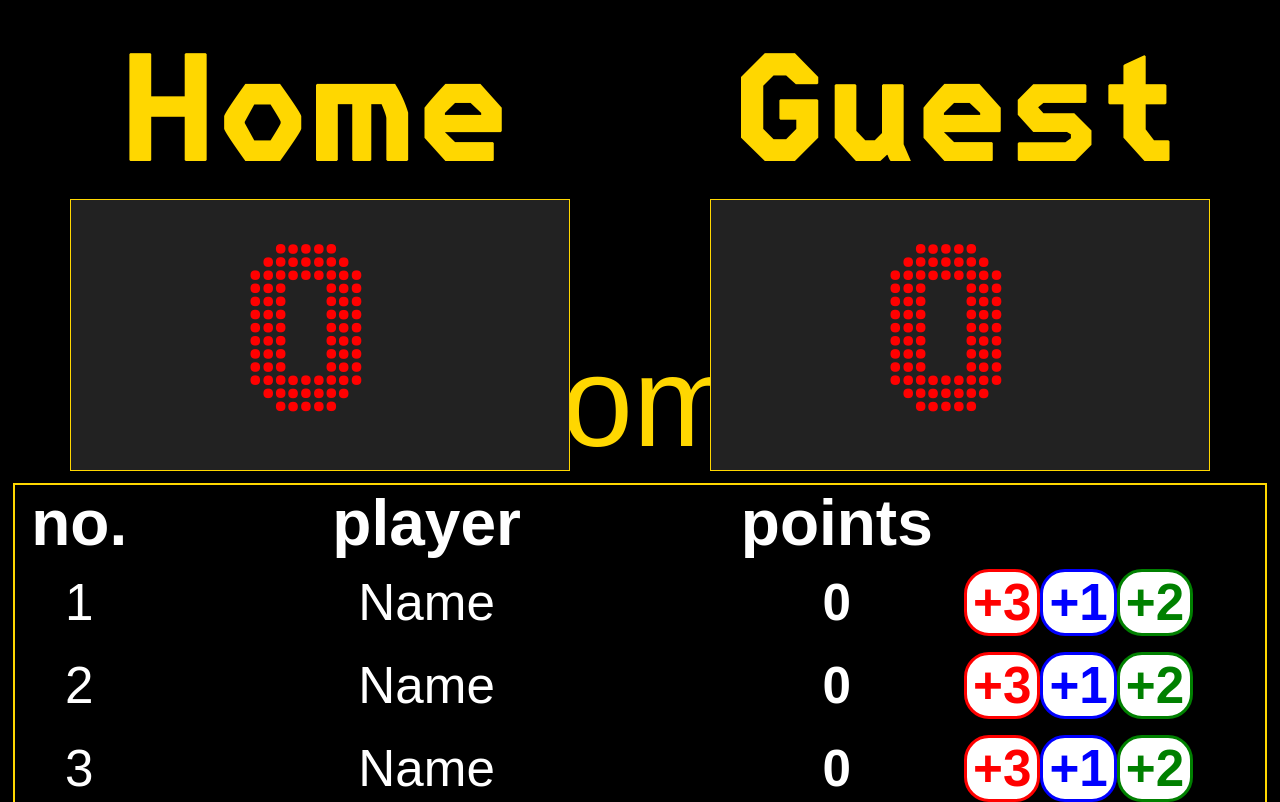
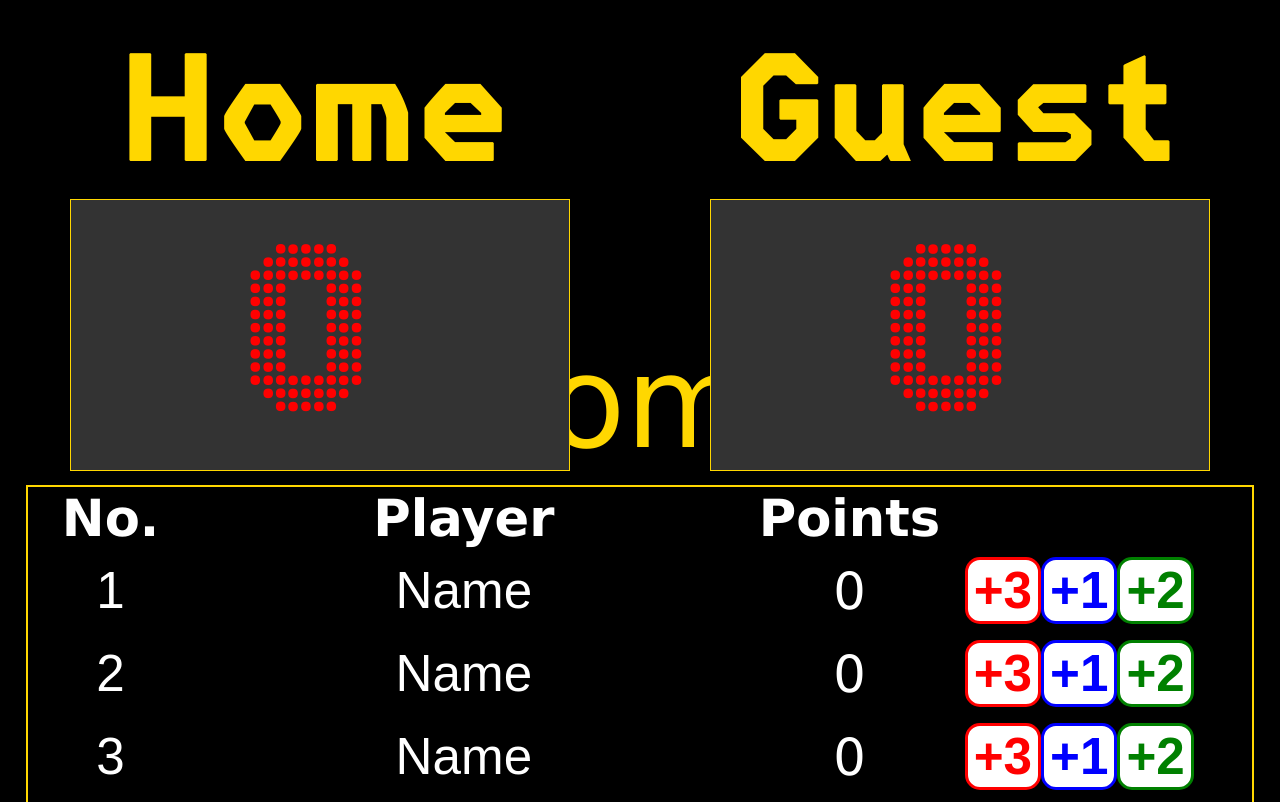
Before and after one commit to jbocciadev/PP2, a plain HTML site: page index.html in a window 1280 px wide. Shown: the top 802 px of the page. Drawn offline with Linux system fonts and the light colour scheme.

Commit message:
General CSS cleanup

```diff
--- a/assets/css/style.css
+++ b/assets/css/style.css
@@ -7,24 +7,13 @@
   src: url(/assets/fonts/MonoBold.ttf);
 }
 
-html {
-    display:flex;
-    justify-items: stretch;
-}
-
-*{
-    /* background-color: #000; */
-    /* border: 1px solid red; */
-}
-
-
 body {
   width: 100%;
   margin: 0%;
   padding: 0%;
-  background-color: #fff;
   display: flex;
   flex-direction: column;
+  background-color: #000;
 }
 
 #score-area {
@@ -34,9 +23,10 @@ body {
   display: flex;
   align-items: center;
   justify-items: center;
-  position:fixed;
-  top:0;
+  position: fixed;
+  top: 0;
 }
+
 .team-div {
   flex-basis: 50%;
   height: 100%;
@@ -45,12 +35,12 @@ body {
 }
 .team-name {
   width: 100%;
+  background-color: transparent;
+  border-color: transparent;
+  font-family: "MonoBold", sans-serif;
   font-size: 12vw;
-  background-color: transparent;
   color: gold;
-  border-color: transparent;
   text-align: center;
-  font-family: "MonoBold", sans-serif;
   padding-top: 2vh;
 }
 .score-points {
@@ -65,86 +55,68 @@ body {
   justify-self: center;
   min-width: 3.5ch;
   font-family: "RideTheFader", sans-serif;
-  font-size:15vw;
+  font-size: 15vw;
   border: 1px solid gold;
-  background-color: #222;
+  background-color: #333;
   color: red;
-  order: 2;
 }
 
-
 .stats-area {
-  width:100%;
+  width: 100%;
   margin-top: 40vh;
   padding: 0;
   display: flex;
   flex-direction: column;
   background-color: #000;
-  justify-content: stretch;
-  flex-grow:1;
 }
 
 table {
-  width: 98vw;
-  margin: 0 1vw;
+  width: 96vw;
+  margin: 0 2vw;
   border: 2px solid gold;
-  /* width: 30vw; */
-  font-family: sans-serif;
+  font-family: Verdana, Geneva, Tahoma, sans-serif;
   color: #fff;
   border-collapse: collapse;
   justify-self: center;
 }
 
-/* table *{
-    background-color: gray;
-} */
-
 .table-head {
-  border-bottom: 0;
   padding: 0.5rem 0;
   font-size: 10vw;
   color: gold;
 }
 
 th {
-    font-size: 5vw;
-}
-
-caption {
-    flex-grow: 1;
+  font-size: 4vw;
 }
 
 td {
   padding: 0.5rem 0;
   text-align: center;
   font-size: 4vw;
-  font-weight: 600;
-  font-family: sans-serif;
 }
 
-td *{
+td * {
   color: #fff;
-    background-color:#000;
+  background-color: #000;
   border: 0;
   font-size: 4vw;
 }
 
 /* player number */
 .player-no {
-    max-width: 3ch;
+  width: 2.5em;
   text-align: center;
 }
 
 /* player name */
-
 .player-name {
-    max-width: 15ch;
+  width: 15ch;
   text-align: center;
 }
 
-
-#btn-container{
-    display:flex;
+#btn-container {
+  display: flex;
   align-items: center;
   justify-items: center;
 }
@@ -152,38 +124,32 @@ td *{
 .buttons-div {
   display: flex;
   flex-direction: row;
-  align-self:center;
+  align-self: center;
   justify-self: center;
-  order: 1;
   max-width: 100%;
 }
 
 button {
   background-color: #fff;
-    border-radius: 25px;
+  border-radius: 15px;
   font-size: 4vw;
   font-weight: bold;
 }
 
 .btn-2p {
   color: green;
-    flex-basis: 40%;
   border: 3px solid green;
   order: 3;
 }
 
 .btn-1p {
-    /*     padding: 0 2em; */
   color: blue;
-    flex-basis: 20%;
   border: 3px solid blue;
   order: 2;
 }
 
 .btn-3p {
-    /*     padding: 0 2em; */
   color: red;
-    flex-basis: 20%;
   border: 3px solid red;
   order: 1;
 }
@@ -209,34 +175,37 @@ button {
   border: 3px solid #fff;
 }
 
-
-
 footer {
-  padding-top: 1vh;
+  margin-top: 1rem;
   height: 10vh;
   width: 100%;
   width: 100%;
-  background-color: #000;
+  background-color: #333;
   display: flex;
   flex-direction: column;
-  color:#fff;
+  color: #fff;
   align-self: center;
   justify-self: center;
 }
 
-footer>hr {
-  position: relative;
+footer > hr {
   width: 100%;
-  align-self: center;
   margin: 0;
   border-color: gold;
 }
 
-#footer-div {
+#footer-container {
   background-color: #222;
-    height:100%;
+  height: 100%;
   width: 100%;
+  display: flex;
+  flex-direction: column;
 }
+
+
+
+
+
 
 #loading-container {
   height: 100%;
@@ -249,5 +218,5 @@ footer>hr {
   padding: 45vh 40vw;
   font-size: 5vw;
   font-weight: bold;
-  font-family: Impact, Haettenschweiler, 'Arial Narrow Bold', sans-serif;
+  font-family: Impact, Haettenschweiler, "Arial Narrow Bold", sans-serif;
 }
--- a/index.html
+++ b/index.html
@@ -50,9 +50,9 @@
           </caption>
         </tr>
         <thead>
-          <th>no.</th>
-          <th>player</th>
-          <th>points</th>
+          <th>No.</th>
+          <th>Player</th>
+          <th>Points</th>
           <th></th>
         </thead>
         <tbody class="team-table" id="home-team"></tbody>
@@ -76,7 +76,17 @@
     <!-- Footer:  Horizontal line above to 90% of page width. Add some social links -->
     <footer>
       <hr />
-      Footer text here.
+      <div id="footer-container">
+        <div id="footer-left"></div>
+        <div id="footer-right">
+            <div id="socials-container"></div>
+            <div id="footer-text" ><p>Created by <a href="https://github.com/jbocciadev" target="_blank" rel="noopener"
+                aria-label="Visit my GitHub page (opens in a new tab)">jbocciadev</a> for <a
+                href="https://codeinstitute.net" target="_blank" rel="noopener"
+                aria-label="Visit Code Institute's site (opens in a new tab)">Code
+                Institute</a>, 2023</p></div>
+        </div>
+      </div>
     </footer>
 
     <!-- Translucent div to force user to wait until page is completely loaded -->
```
Lines whose indentation alone changed are shown as unchanged.
